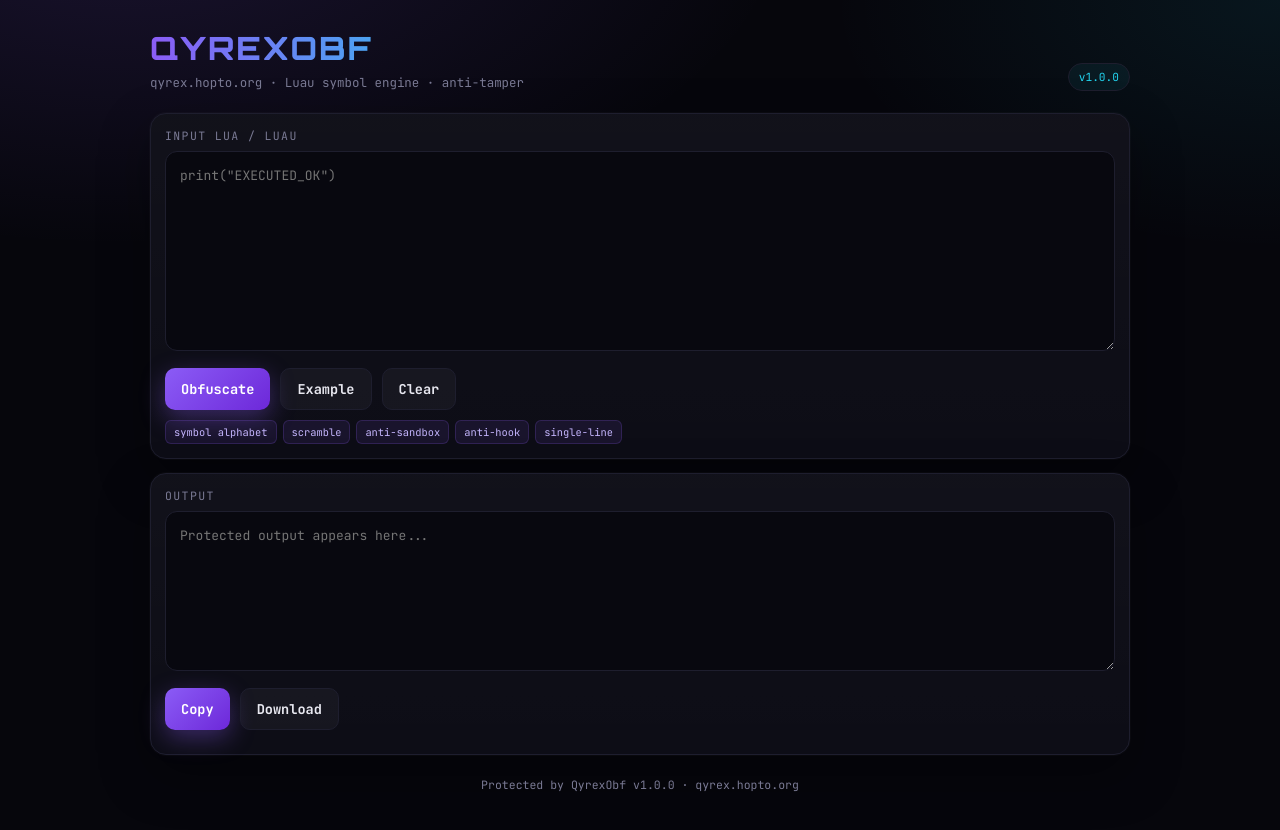
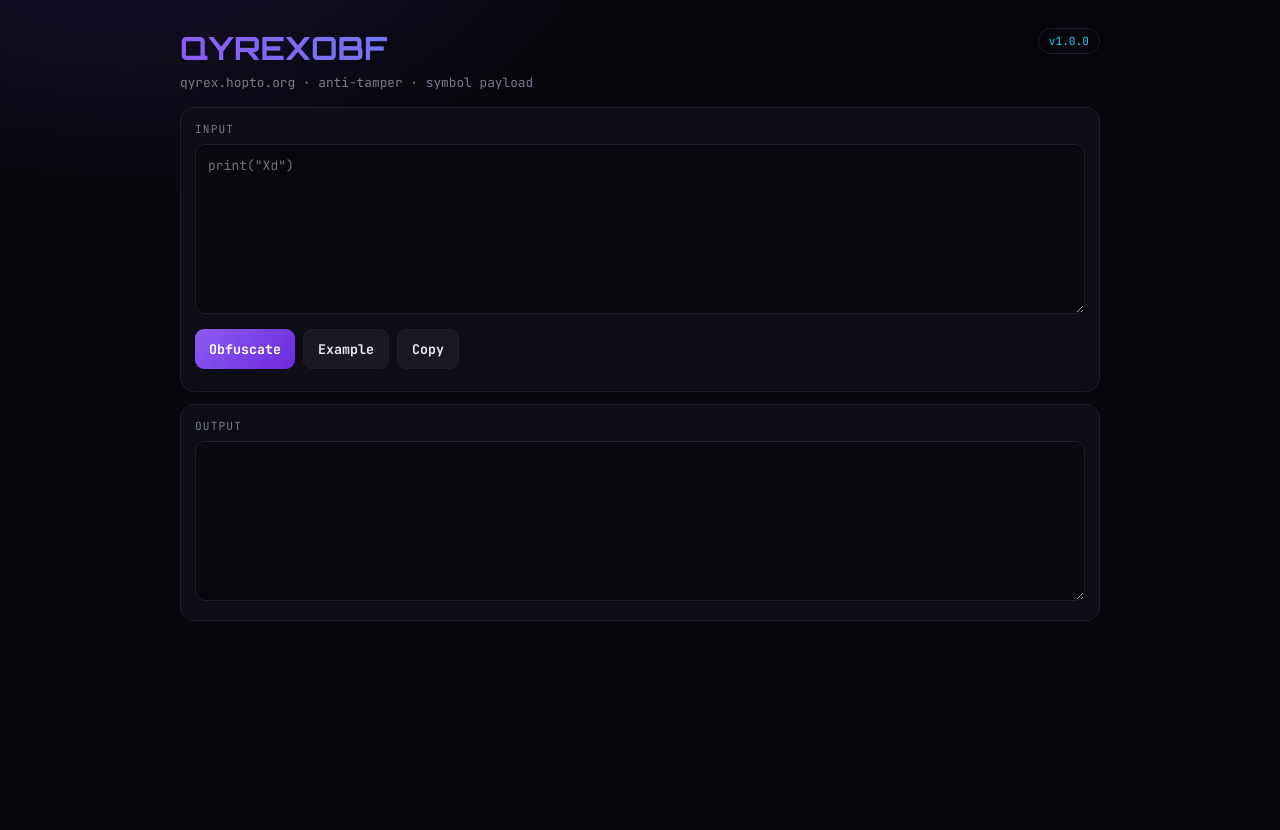
Before and after one commit to yarishdz2-gif/QyrexOBFFF, a website: page public/index.html in a window 1280 px wide. After the commit the page ends 800 px from the top, so only its background shows below. Drawn offline with Linux system fonts and the light colour scheme.

Commit message:
Update index.html

```diff
--- a/public/index.html
+++ b/public/index.html
@@ -1,218 +1,37 @@
 <!DOCTYPE html>
-<html lang="es">
-<head>
-<meta charset="UTF-8"/>
-<meta name="viewport" content="width=device-width,initial-scale=1"/>
+<html lang="es"><head>
+<meta charset="UTF-8"/><meta name="viewport" content="width=device-width,initial-scale=1"/>
 <title>QyrexObf 1.0.0</title>
-<link rel="preconnect" href="https://fonts.googleapis.com"/>
-<link href="https://fonts.googleapis.com/css2?family=JetBrains+Mono:wght@400;600;700&family=Orbitron:wght@600;800&display=swap" rel="stylesheet"/>
+<link href="https://fonts.googleapis.com/css2?family=JetBrains+Mono:wght@400;700&family=Orbitron:wght@700&display=swap" rel="stylesheet"/>
 <style>
-:root{
-  --bg:#06060c;
-  --panel:#0d0d16;
-  --border:#1e1e2e;
-  --text:#e8e8f0;
-  --muted:#7a7a94;
-  --accent:#8b5cf6;
-  --accent2:#22d3ee;
-  --danger:#f43f5e;
-  --ok:#34d399;
-  --glow:rgba(139,92,246,.35);
-}
+:root{--bg:#06060c;--panel:#0d0d16;--border:#1e1e2e;--text:#e8e8f0;--muted:#7a7a94;--a:#8b5cf6;--c:#22d3ee}
 *{box-sizing:border-box;margin:0;padding:0}
-body{
-  min-height:100vh;
-  font-family:"JetBrains Mono",ui-monospace,monospace;
-  background:
-    radial-gradient(1200px 600px at 10% -10%, rgba(139,92,246,.15), transparent 55%),
-    radial-gradient(900px 500px at 100% 0%, rgba(34,211,238,.08), transparent 50%),
-    var(--bg);
-  color:var(--text);
-  padding:28px 18px 48px;
-}
-.wrap{max-width:980px;margin:0 auto}
-.header{
-  display:flex;align-items:flex-end;justify-content:space-between;gap:16px;
-  margin-bottom:22px;flex-wrap:wrap;
-}
-.brand h1{
-  font-family:Orbitron,sans-serif;
-  font-weight:800;font-size:clamp(1.4rem,3vw,2rem);
-  letter-spacing:.06em;
-  background:linear-gradient(90deg,var(--accent),var(--accent2));
-  -webkit-background-clip:text;background-clip:text;color:transparent;
-}
-.brand p{color:var(--muted);font-size:.78rem;margin-top:6px}
-.badge{
-  font-size:.7rem;padding:6px 10px;border-radius:999px;
-  border:1px solid var(--border);color:var(--accent2);
-  background:rgba(34,211,238,.06);
-}
-.grid{display:grid;gap:14px}
-.card{
-  background:linear-gradient(180deg,rgba(255,255,255,.02),transparent),var(--panel);
-  border:1px solid var(--border);
-  border-radius:16px;
-  padding:14px;
-  box-shadow:0 0 0 1px rgba(255,255,255,.02),0 20px 50px rgba(0,0,0,.35);
-}
-.card label{
-  display:block;font-size:.72rem;color:var(--muted);
-  text-transform:uppercase;letter-spacing:.12em;margin-bottom:8px;
-}
-textarea{
-  width:100%;min-height:200px;resize:vertical;
-  background:#08080f;color:var(--text);
-  border:1px solid var(--border);border-radius:12px;
-  padding:14px;font:13px/1.5 "JetBrains Mono",monospace;
-  outline:none;transition:border .15s,box-shadow .15s;
-}
-textarea:focus{
-  border-color:rgba(139,92,246,.55);
-  box-shadow:0 0 0 3px var(--glow);
-}
-.out{
-  min-height:160px;max-height:380px;overflow:auto;
-  white-space:pre-wrap;word-break:break-all;
-}
-.row{display:flex;gap:10px;flex-wrap:wrap;margin-top:12px}
-button{
-  appearance:none;border:0;cursor:pointer;
-  font-family:inherit;font-weight:700;font-size:.85rem;
-  padding:11px 16px;border-radius:10px;
-  transition:transform .12s,filter .12s,background .12s;
-}
-button:active{transform:scale(.98)}
-.btn-main{
-  background:linear-gradient(135deg,var(--accent),#6d28d9);
-  color:#fff;box-shadow:0 8px 24px rgba(139,92,246,.35);
-}
-.btn-main:hover{filter:brightness(1.08)}
-.btn-ghost{
-  background:rgba(255,255,255,.04);
-  color:var(--text);border:1px solid var(--border);
-}
-.btn-ghost:hover{background:rgba(255,255,255,.07)}
-.stats{
-  margin-top:10px;font-size:.72rem;color:var(--muted);
-  display:flex;gap:12px;flex-wrap:wrap;
-}
-.stats b{color:var(--accent2);font-weight:600}
-.toast{
-  position:fixed;right:18px;bottom:18px;
-  background:#12121c;border:1px solid var(--border);
-  color:var(--text);padding:10px 14px;border-radius:10px;
-  font-size:.8rem;opacity:0;pointer-events:none;
-  transition:opacity .2s,transform .2s;transform:translateY(8px);
-  z-index:50;
-}
-.toast.show{opacity:1;transform:translateY(0)}
-.toast.ok{border-color:rgba(52,211,153,.4);color:var(--ok)}
-.toast.err{border-color:rgba(244,63,94,.4);color:var(--danger)}
-footer{
-  margin-top:22px;text-align:center;color:var(--muted);font-size:.72rem;
-}
-.tags{display:flex;gap:6px;flex-wrap:wrap;margin-top:10px}
-.tag{
-  font-size:.65rem;padding:4px 8px;border-radius:6px;
-  background:rgba(139,92,246,.1);color:#c4b5fd;border:1px solid rgba(139,92,246,.2);
-}
-</style>
-</head>
-<body>
-<div class="wrap">
-  <div class="header">
-    <div class="brand">
-      <h1>QYREXOBF</h1>
-      <p>qyrex.hopto.org · Luau symbol engine · anti-tamper</p>
-    </div>
-    <div class="badge">v1.0.0</div>
-  </div>
-
-  <div class="grid">
-    <div class="card">
-      <label>Input Lua / Luau</label>
-      <textarea id="in" placeholder='print("EXECUTED_OK")'></textarea>
-      <div class="row">
-        <button class="btn-main" id="go">Obfuscate</button>
-        <button class="btn-ghost" id="ex">Example</button>
-        <button class="btn-ghost" id="clr">Clear</button>
-      </div>
-      <div class="tags">
-        <span class="tag">symbol alphabet</span>
-        <span class="tag">scramble</span>
-        <span class="tag">anti-sandbox</span>
-        <span class="tag">anti-hook</span>
-        <span class="tag">single-line</span>
-      </div>
-    </div>
-
-    <div class="card">
-      <label>Output</label>
-      <textarea id="out" class="out" readonly placeholder="Protected output appears here..."></textarea>
-      <div class="row">
-        <button class="btn-main" id="copy">Copy</button>
-        <button class="btn-ghost" id="dl">Download</button>
-      </div>
-      <div class="stats" id="stats"></div>
-    </div>
-  </div>
-
-  <footer>Protected by QyrexObf v1.0.0 · qyrex.hopto.org</footer>
-</div>
-<div class="toast" id="toast"></div>
+body{min-height:100vh;font-family:"JetBrains Mono",monospace;background:radial-gradient(900px 500px at 10% -10%,rgba(139,92,246,.14),transparent 55%),var(--bg);color:var(--text);padding:28px 16px}
+.wrap{max-width:920px;margin:0 auto}
+h1{font-family:Orbitron,sans-serif;background:linear-gradient(90deg,var(--a),var(--c));-webkit-background-clip:text;background-clip:text;color:transparent}
+.sub{color:var(--muted);font-size:.8rem;margin:6px 0 16px}
+.card{background:var(--panel);border:1px solid var(--border);border-radius:14px;padding:14px;margin-bottom:12px}
+label{display:block;font-size:.7rem;color:var(--muted);letter-spacing:.1em;text-transform:uppercase;margin-bottom:8px}
+textarea{width:100%;min-height:170px;background:#08080f;color:var(--text);border:1px solid var(--border);border-radius:10px;padding:12px;font:13px/1.45 "JetBrains Mono",monospace;resize:vertical}
+.row{display:flex;gap:8px;flex-wrap:wrap;margin-top:10px}
+button{border:0;cursor:pointer;font-family:inherit;font-weight:700;padding:10px 14px;border-radius:9px}
+.main{background:linear-gradient(135deg,var(--a),#6d28d9);color:#fff}
+.ghost{background:rgba(255,255,255,.05);color:var(--text);border:1px solid var(--border)}
+.stats{margin-top:8px;font-size:.72rem;color:var(--muted)}
+.badge{float:right;font-size:.7rem;color:var(--c);border:1px solid var(--border);padding:5px 10px;border-radius:999px}
+</style></head><body>
+<div class="wrap"><span class="badge">v1.0.0</span>
+<h1>QYREXOBF</h1><p class="sub">qyrex.hopto.org · anti-tamper · symbol payload</p>
+<div class="card"><label>Input</label>
+<textarea id="in" placeholder='print("Xd")'></textarea>
+<div class="row"><button class="main" id="go">Obfuscate</button>
+<button class="ghost" id="ex">Example</button><button class="ghost" id="copy">Copy</button></div>
+<div class="stats" id="stats"></div></div>
+<div class="card"><label>Output</label>
+<textarea id="out" readonly style="min-height:160px"></textarea></div></div>
 <script>
-const $ = (id) => document.getElementById(id);
-const toast = (msg, ok=true) => {
-  const t = $('toast');
-  t.textContent = msg;
-  t.className = 'toast show ' + (ok ? 'ok' : 'err');
-  setTimeout(() => t.classList.remove('show'), 2200);
-};
-$('ex').onclick = () => { $('in').value = 'print("EXECUTED_OK")'; };
-$('clr').onclick = () => { $('in').value=''; $('out').value=''; $('stats').textContent=''; };
-$('go').onclick = async () => {
-  const code = $('in').value;
-  if (!code.trim()) return toast('Empty input', false);
-  $('stats').textContent = 'Processing...';
-  try {
-    const r = await fetch('/api/obfuscate', {
-      method: 'POST',
-      headers: { 'Content-Type': 'application/json' },
-      body: JSON.stringify({ code })
-    });
-    const j = await r.json();
-    if (!j.ok) throw new Error(j.error || 'fail');
-    $('out').value = j.code;
-    const s = j.stats || {};
-    $('stats').innerHTML =
-      `<span>in <b>${s.inputBytes??'?'}</b> B</span>` +
-      `<span>out <b>${s.outputBytes??'?'}</b> B</span>` +
-      `<span>mode <b>${s.mode||'QyrexObf-1.0.0'}</b></span>` +
-      `<span>verified <b>${s.verified?'yes':'no'}</b></span>`;
-    toast('Obfuscated');
-  } catch (e) {
-    $('stats').textContent = '';
-    toast(String(e.message || e), false);
-  }
-};
-$('copy').onclick = async () => {
-  const t = $('out').value;
-  if (!t) return toast('Nothing to copy', false);
-  await navigator.clipboard.writeText(t);
-  toast('Copied');
-};
-$('dl').onclick = () => {
-  const t = $('out').value;
-  if (!t) return toast('Nothing to download', false);
-  const blob = new Blob([t], { type: 'text/plain' });
-  const a = document.createElement('a');
-  a.href = URL.createObjectURL(blob);
-  a.download = 'qyrexobf_protected.lua';
-  a.click();
-  URL.revokeObjectURL(a.href);
-  toast('Downloaded');
-};
-</script>
-</body>
-</html>
+const $=id=>document.getElementById(id);
+$('ex').onclick=()=>$('in').value='print("Xd")';
+$('go').onclick=async()=>{try{const r=await fetch('/api/obfuscate',{method:'POST',headers:{'Content-Type':'application/json'},body:JSON.stringify({code:$('in').value})});const j=await r.json();if(!j.ok)throw new Error(j.error||'fail');$('out').value=j.code;$('stats').textContent=JSON.stringify(j.stats);}catch(e){$('stats').textContent=String(e)}};
+$('copy').onclick=()=>navigator.clipboard.writeText($('out').value||'');
+</script></body></html>
```
